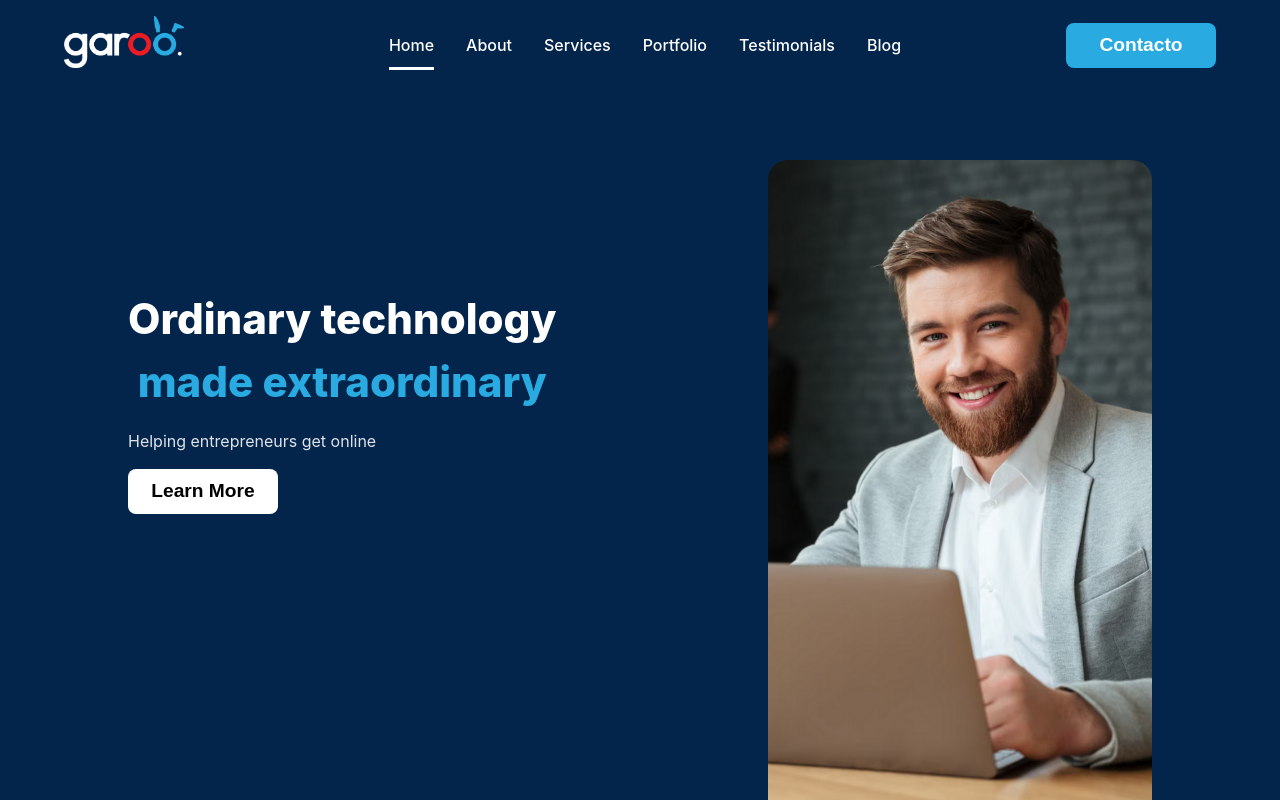
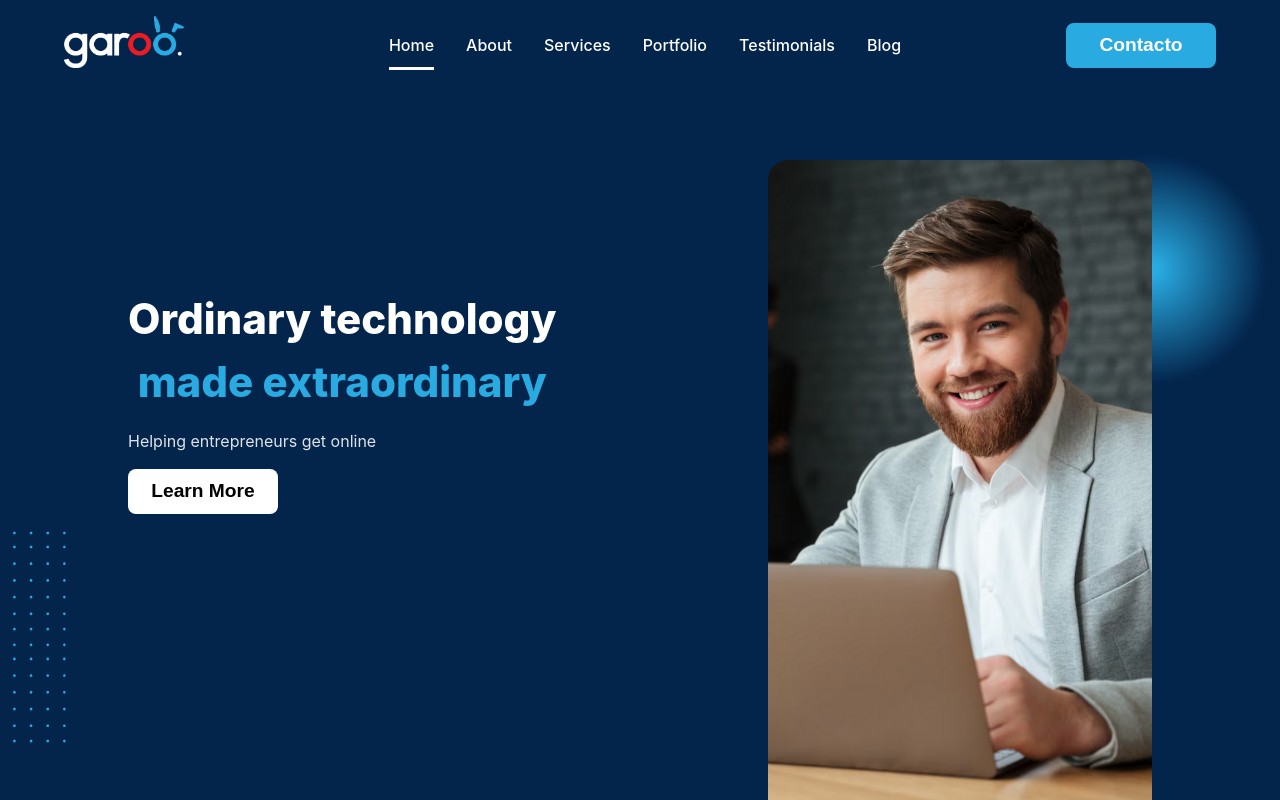
Before and after one commit to Kojimena/garooInc, a React (Vite) app: page / in a window 1280 px wide. Shown: the top 800 px of the page. Built offline with nearby package versions, Linux system fonts and the light colour scheme.

Commit message:
home decoration

```diff
--- a/src/pages/PrincipalPage/PrincipalPage.css
+++ b/src/pages/PrincipalPage/PrincipalPage.css
@@ -9,6 +9,26 @@
     height: 100%;
     background-color: #03254C;
     width: 100%;
+}
+
+.home .gradient{
+    position: absolute;
+    width: 100%;
+    height: 100%;
+    width: 20%;
+    z-index: 0;
+    right: 0;
+    bottom: 16%;
+}
+
+.home .dots {
+    position: absolute;
+    width: 100%;
+    height: 100%;
+    width: 20%;
+    z-index: 0;
+    left: -14%;
+    top: 30%;
 }
 
 .home__content{
@@ -302,6 +322,13 @@
         text-align: center;
     }
 
+    .home .gradient{
+        display: none;
+    }
+
+    .home .dots {
+        display: none;
+    }
 
 
 
--- a/src/pages/PrincipalPage/PrincipalPage.jsx
+++ b/src/pages/PrincipalPage/PrincipalPage.jsx
@@ -21,6 +21,8 @@ const PrincipalPage = () => {
                 <div className='home__content'>
                 <Textdescbutton title1='Ordinary technology' title2='made extraordinary' paragraph="Helping entrepreneurs get online" textbutton='Learn More' buttoncolor="#fff" color="#000" align="flex-start"/>
                 </div>
+                <img src="/images/gradient.svg" alt='home' className="gradient"/>
+                <img src="/images/dots.svg" alt='home' className="dots"/>
                 <div className='home__image'>
                     <img src="/images/img1.png" alt='home' />
                 </div>
@@ -79,7 +81,7 @@ const PrincipalPage = () => {
                     <span className='subtitle'>World.</span>
                 </div>
                 <p className='paragraph'>There are many variations of passages of Lorem Ipsum available, but the majority have suffered alteration in some form, by injected humour, or randomised words which don't look even slightly believable</p>
-                <Button text="Get A Quote" backgroundcolor="#29ABE2" colortext="fff"/>
+                <Button text="Cotizar" backgroundcolor="#29ABE2" colortext="fff"/>
             </div>
             </section>
             <section id='footer' className="footer">
```
Also changed, not shown: public/images/dots.svg (added), public/images/gradient.svg (added).
